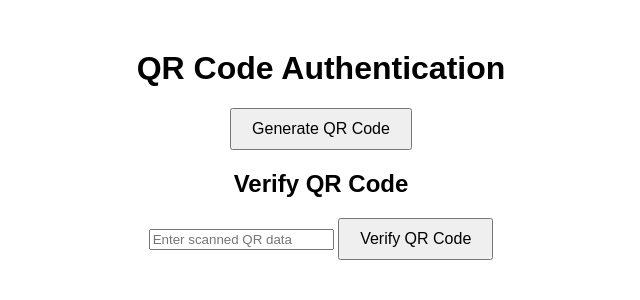
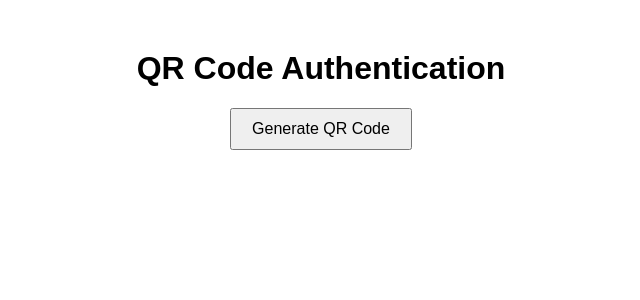
Before and after one commit to gabrielsessions/mulip-capstone, a Flask app: page / in a window 1280 px wide. Shown: the top 300 px of the page, without its empty margins (319-959 px from the left). Run offline with Flask 2, Linux system fonts and the light colour scheme.

Commit message:
Iterative Users for landing page upon new JWT, dynamic URL referencing

```diff
--- a/jwt-qr/app.py
+++ b/jwt-qr/app.py
@@ -2,7 +2,7 @@ import jwt
 import uuid
 import datetime
 import qrcode
-from flask import Flask, request, jsonify, send_file, render_template
+from flask import Flask, request, jsonify, send_file, render_template, url_for
 from io import BytesIO
 
 app = Flask(__name__)
@@ -13,6 +13,9 @@ with open("private_key.pem", "r") as f:
 
 with open("public_key.pem", "r") as f:
     PUBLIC_KEY = f.read()
+
+# Global counter to iterate through user IDs (resets when server restarts)
+user_counter = 1
 
 def create_jwt(user_id):
     """
@@ -40,8 +43,8 @@ def generate_qr():
     """
     Generates a QR code with a URL pointing to the landing page.
     """
-    # URL for the landing page (no session ID, no data stored on the server)
-    landing_url = f"http://127.0.0.1:5000/landing"
+    # URL for the landing page (generated dynamically)
+    landing_url = url_for("landing", _external=True)
 
     # Generate QR code with the URL
     qr = qrcode.QRCode(
@@ -65,11 +68,16 @@ def landing():
     """
     Generates a JWT for the user upon loading the landing page and embeds it in the template.
     """
-    user_id = "user123"  # Example user ID; this could be dynamic based on login info or other data
+    global user_counter  # Access the global counter
+    user_id = f"user{user_counter}"  # Generate a dynamic user_id based on the counter
+    user_counter += 1  # Increment the counter for the next user
+
+    # Generate a JWT with the dynamic user_id
     token = create_jwt(user_id)
 
-    # Pass the JWT to the template
-    return render_template("landing.html", jwt_token=token)
+    # Pass the JWT and user_id to the template
+    return render_template("landing.html", jwt_token=token, user_id=user_id)
+
 
 if __name__ == "__main__":
     app.run(debug=True)
--- a/jwt-qr/templates/index.html
+++ b/jwt-qr/templates/index.html
@@ -14,11 +14,6 @@
     <button id="generateQRButton">Generate QR Code</button>
     <div id="qrContainer"></div>
 
-    <h2>Verify QR Code</h2>
-    <input type="text" id="qrInput" placeholder="Enter scanned QR data" />
-    <button id="verifyQRButton">Verify QR Code</button>
-    <div id="result"></div>
-
     <script src="{{ url_for('static', filename='script.js') }}"></script>
   </body>
 </html>
--- a/jwt-qr/templates/landing.html
+++ b/jwt-qr/templates/landing.html
@@ -7,6 +7,7 @@
   </head>
   <body>
     <h1>Welcome to the Secure Page</h1>
+    <p>You are logged in as: {{ user_id }}</p>
     <p>This page has automatically stored a secure token for you.</p>
 
     <script>
```
